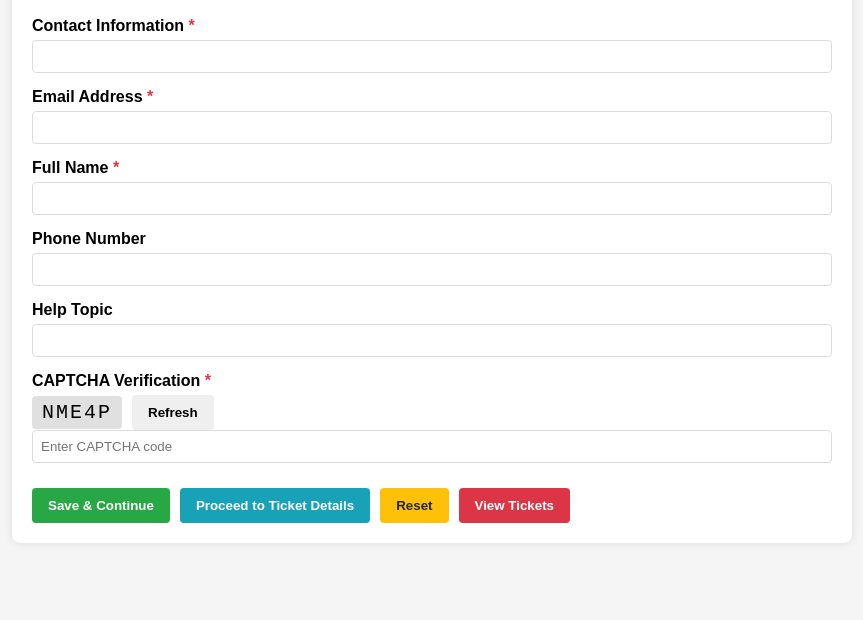
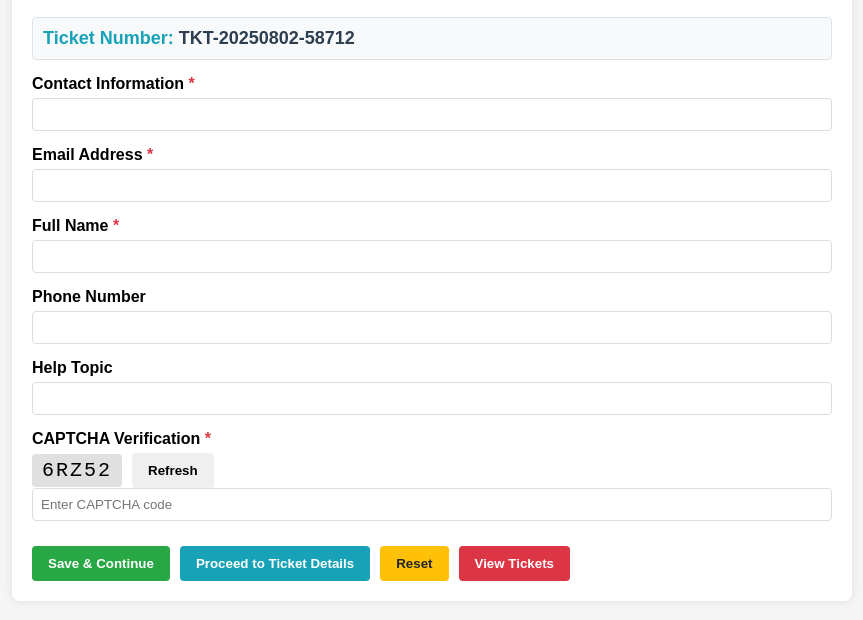
Before and after one commit to TUSHAR1031991/support.tushar, a plain HTML site: page sap.html in a window 1280 px wide. Shown: the part 232-852 px from the top of the page, without its empty margins (208-1071 px from the left). Before the commit the page ends 803 px from the top, so only its background shows below. Drawn offline with Linux system fonts and the light colour scheme.

Commit message:
sap.html

```diff
--- a/sap.html
+++ b/sap.html
@@ -124,6 +124,22 @@
       margin-top: 5px;
       font-size: 14px;
     }
+
+    .ticket-number-display {
+      font-size: 18px;
+      font-weight: bold;
+      color: #2c3e50;
+      padding: 10px;
+      background-color: #f8f9fa;
+      border-radius: 4px;
+      margin-bottom: 15px;
+      border: 1px solid #dee2e6;
+    }
+
+    .ticket-number-label {
+      color: #17a2b8;
+      font-weight: bold;
+    }
   </style>
 </head>
 
@@ -131,6 +147,13 @@
   <div class="container">
     <img src="sap.jpg" alt="SAP Logo" style="max-width: 200px; margin-bottom: 20px;">
     <h2>Open a New Ticket</h2>
+
+    <!-- Ticket Number Display -->
+    <div class="ticket-number-display">
+      <span class="ticket-number-label">Ticket Number:</span>
+      <span id="ticketNumber"></span>
+    </div>
+
     <form id="ticketForm">
       <!-- Contact Info -->
       <div class="form-group">
@@ -176,9 +199,17 @@
   </div>
 
   <script>
+    // Generate random ticket number (format: TKT-YYYYMMDD-XXXXX)
+    function generateTicketNumber() {
+      const now = new Date();
+      const datePart = now.toISOString().slice(0,10).replace(/-/g, '');
+      const randomPart = Math.floor(10000 + Math.random() * 90000);
+      return `TKT-${datePart}-${randomPart}`;
+    }
+
     // Generate random CAPTCHA
     function generateCaptcha() {
-      const chars = 'ABCDEFGHJKLMNPQRSTUVWXYZ23456789'; // Exclude confusing characters
+      const chars = 'ABCDEFGHJKLMNPQRSTUVWXYZ23456789';
       let code = '';
       for (let i = 0; i < 5; i++) {
         code += chars.charAt(Math.floor(Math.random() * chars.length));
@@ -206,7 +237,10 @@
 
       // Collect form data
       const formData = new FormData(form);
-      const ticketData = {};
+      const ticketData = {
+        ticketNumber: document.getElementById('ticketNumber').textContent
+      };
+
       formData.forEach((value, key) => {
         ticketData[key] = value;
       });
@@ -219,18 +253,24 @@
       tickets.push(ticketData);
       localStorage.setItem('tickets', JSON.stringify(tickets));
 
-      // Redirect to Ticket Details page
-      window.location.href = 'Ticket Details.HTML';
+      // Redirect to Ticket Details page with ticket number
+      window.location.href = 'ticket-details.html?ticket=' + encodeURIComponent(ticketData.ticketNumber);
     }
+
+    // Initialize page
+    window.onload = function() {
+      // Generate and display ticket number
+      document.getElementById('ticketNumber').textContent = generateTicketNumber();
+
+      // Generate CAPTCHA
+      generateCaptcha();
+    };
 
     // Form submission handler
     document.getElementById('ticketForm').addEventListener('submit', function(e) {
       e.preventDefault();
       saveAndProceed();
     });
-
-    // Initialize CAPTCHA on page load
-    window.onload = generateCaptcha;
   </script>
 </body>
 </html>
```
